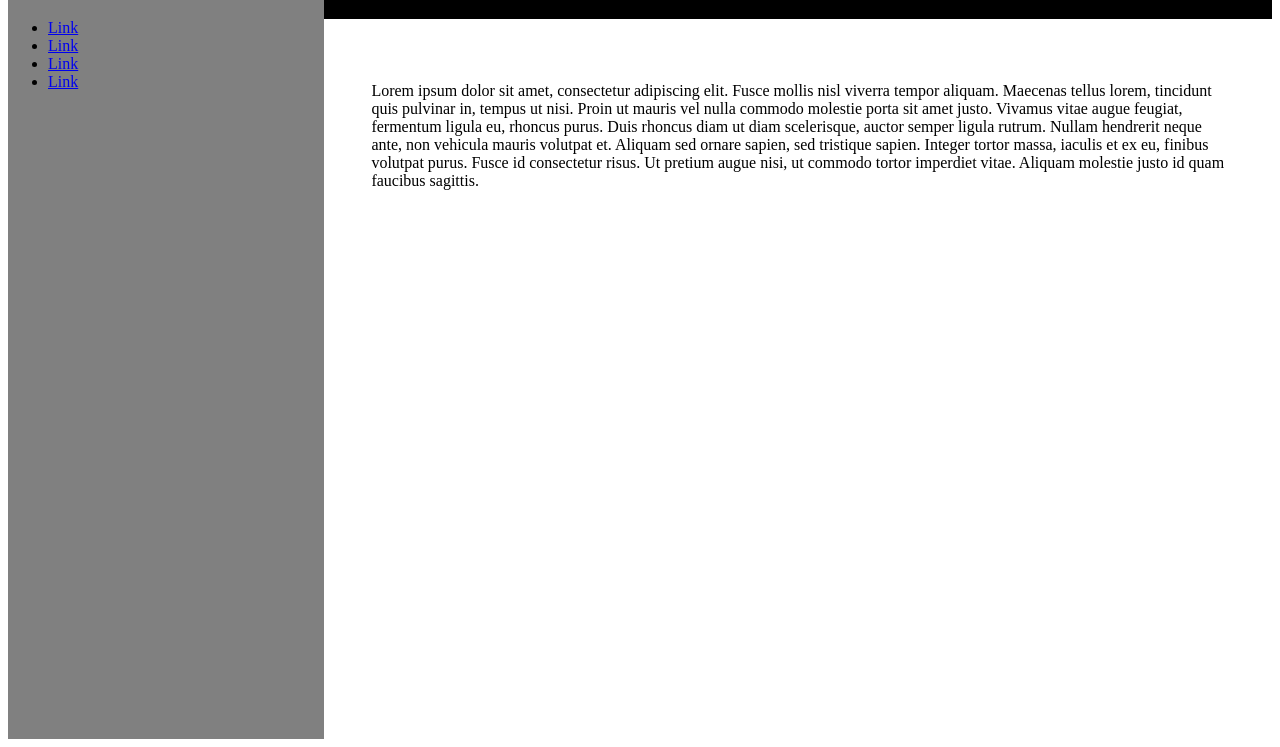
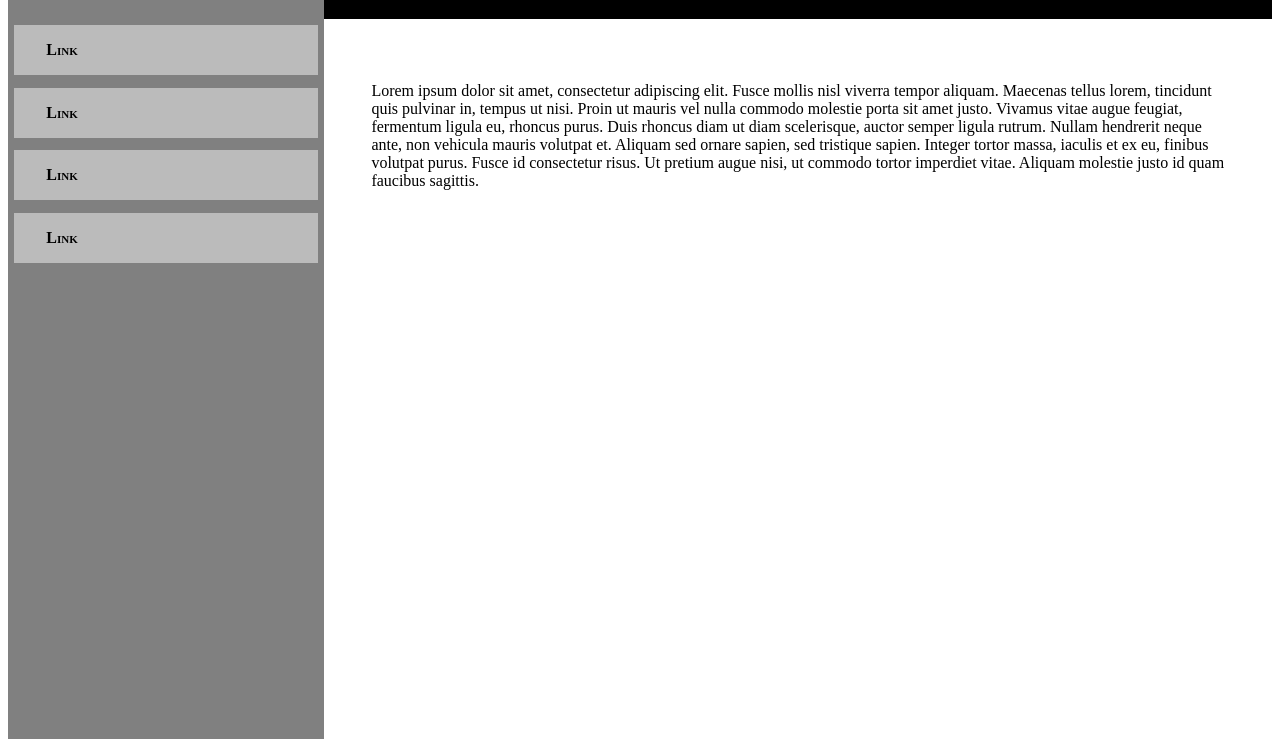
Before and after one commit to KristinaNikolic/mathos-zadatak-osnovecss, a plain HTML site: page root/index.html in a window 1280 px wide. Shown: the part 69-816 px from the top of the page. Drawn offline with Linux system fonts and the light colour scheme.

Commit message:
modified primary navigation

```diff
--- a/root/assets/css/style.css
+++ b/root/assets/css/style.css
@@ -72,3 +72,34 @@ body{
 .nav ul li a:hover, .nav ul li a.selected, .nav ul li a:active, .nav ul li a:focus {
 	background-color: #bbbbbb;
 }
+
+.header ul{
+	list-style-type: none;
+	margin: 0;
+	padding: 0;
+}
+
+.header ul li{
+	display: block;
+	width: 100%;
+	padding: 2%;
+}
+
+.header ul li a{
+	display: block;
+	width: 100%;
+	padding: 1em 2em;
+	color: black;
+	background-color: #bbbbbb;
+	font-weight: bold;
+}
+
+.header ul li a:link, .header ul li a:visited{
+	text-decoration: none;
+	font-variant: small-caps;
+}
+
+.header ul li a:hover, .header ul li a.selected, .header ul li a:active, .header ul li a:focus{
+	background-color: #aaaaaa;
+	color: white;
+}
```
